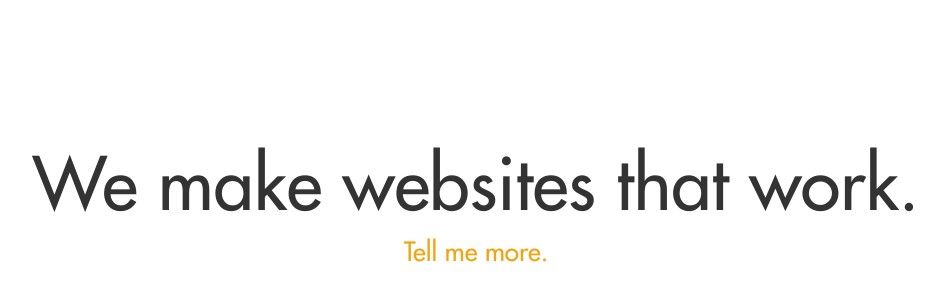
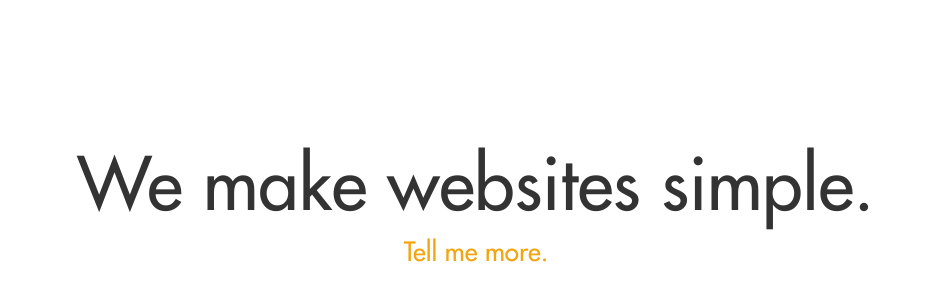
Before and after one commit to josiahmann/madewithlove-website, a website: page index.html in a window 1280 px wide. Shown: the part 196-496 px from the top of the page, without its empty margins (164-1108 px from the left). Drawn offline with nearby package versions, Linux system fonts and the light colour scheme.

```diff
--- a/index.html
+++ b/index.html
@@ -20,7 +20,7 @@
         <section id="section-1" class="white-bg section--full section--visible">
             <div class="container text-center">
                 <!-- <h1 class="typed d-inline-block"></h1> -->
-                <h1 class="dark-grey wow fadeIn" data-wow-duration=".8s">We make websites that work.</h1>
+                <h1 class="dark-grey wow fadeIn" data-wow-duration=".8s">We make websites simple.</h1>
 
                 <a href="#section-2" class="d-block orange mt-2 wow fadeInDown js-toggle-2" data-wow-delay="1.2s">Tell me more.</a>
             </div>
```
